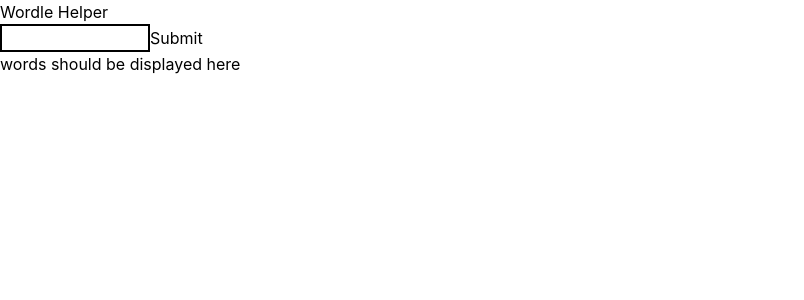
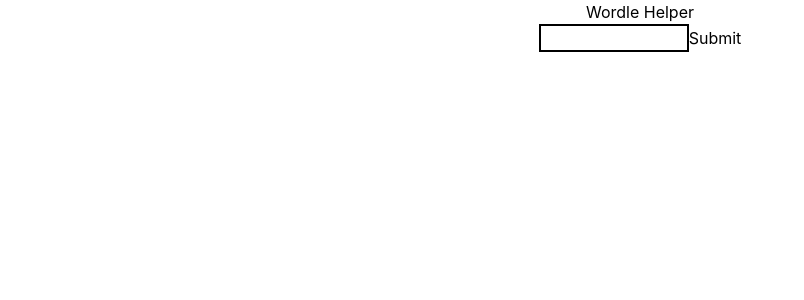
Before and after one commit to BrianSpencerDev/wordle-helper, a Next.js app: page / in a window 1280 px wide. Shown: the top 300 px of the page, without its empty margins (0-804 px from the left). Built offline with nearby package versions, Linux system fonts and the light colour scheme.

Commit message:
display data from api

```diff
--- a/components/Input.js
+++ b/components/Input.js
@@ -1,6 +1,6 @@
 import {useRef} from "react";
 
-function Input(){
+function Input(props){
 
     const inputRef = useRef()
 
@@ -9,9 +9,9 @@ function Input(){
 
         const enteredInput = inputRef.current.value;
 
-        console.log(enteredInput);
-
-        callAPI(enteredInput);
+        //if no 'then' words.map in index.js will fail as words will be a promise before an array
+        callAPI(enteredInput)
+            .then(data => {props.onSubmit(data)});
     }
 
 
@@ -20,14 +20,16 @@ function Input(){
 			const res = await fetch(
 				`http://wordleapi.brian-spencer.com/?letters=${letters}`,
 			);
+
 			const data = await res.json();
-			console.log(data);
+
+            return data.words;
 		} catch (err) {
 			console.log(err);
 		}
 	};
 
-    return <div>
+    return <div className="flex justify-center mb-5">
         <form onSubmit={submitHandler}>
             <input className="border-2 border-solid border-black" name="letters" type="text" size="10" ref={inputRef}></input>
             <button>Submit</button>
--- a/components/Navbar.js
+++ b/components/Navbar.js
@@ -1,6 +1,6 @@
 function Navbar(){
 
-    return <nav>
+    return <nav className="flex justify-center">
         <p>Wordle Helper</p>
     </nav>
 
--- /dev/null
+++ b/components/Results.js
@@ -0,0 +1,17 @@
+import Word from "./Word"
+
+function Results(props){
+
+    const words = props.words;
+
+    return <div className="flex flex-wrap justify-center justify-content:space-betweeen max-w-5xl">
+        {words.map( (word, index) => (
+            <Word
+                key={index}
+                word={word}
+            />)
+        )}
+    </div>
+}
+
+export default Results;
--- /dev/null
+++ b/components/Word.js
@@ -0,0 +1,9 @@
+function Word(props){
+
+    return <div className="m-1.5">
+        <p>{props.word}</p>
+    </div>
+
+}
+
+export default Word;
--- a/pages/index.js
+++ b/pages/index.js
@@ -1,11 +1,20 @@
+import { useState } from 'react'
 import Head from 'next/head'
-import Image from 'next/image'
 import Input from '../components/Input'
 import Navbar from '../components/Navbar'
+import Word from '../components/Word'
+import Results from '../components/Results'
 
 export default function Home() {
+
+  const [words, setWords] = useState([]);
+
+  function getWords(words){
+    setWords(words);
+  }
+
   return (
-    <div>
+    <div className="flex justify-center .h-screen .w-screen">
       <Head>
         <title>Create Next App</title>
         <meta name="description" content="Generated by create next app" />
@@ -14,8 +23,10 @@ export default function Home() {
 
       <main>
         <Navbar />
-        <Input />
-        <p className="font-bold">words should be displayed here</p>
+        <Input onSubmit={getWords}/>
+        {console.log(words)}
+        {console.log(Array.isArray(words))}
+        <Results words={words}/>
       </main>
     </div>
   )
--- a/styles/globals.css
+++ b/styles/globals.css
@@ -1,5 +1,7 @@
 html,
 body {
+  height: 100%;
+  width: 100%;
   padding: 0;
   margin: 0;
   font-family: -apple-system, BlinkMacSystemFont, Segoe UI, Roboto, Oxygen,
```
